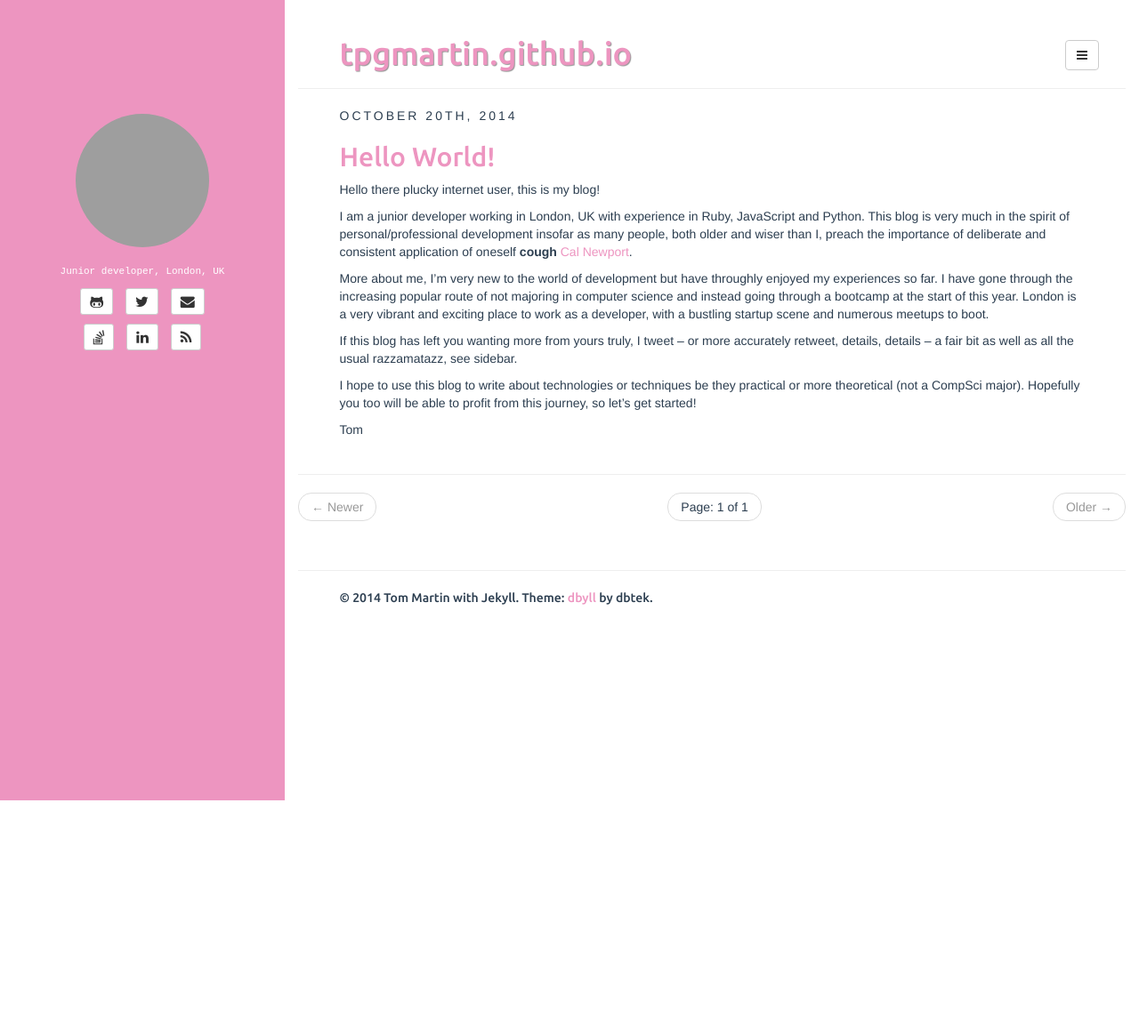
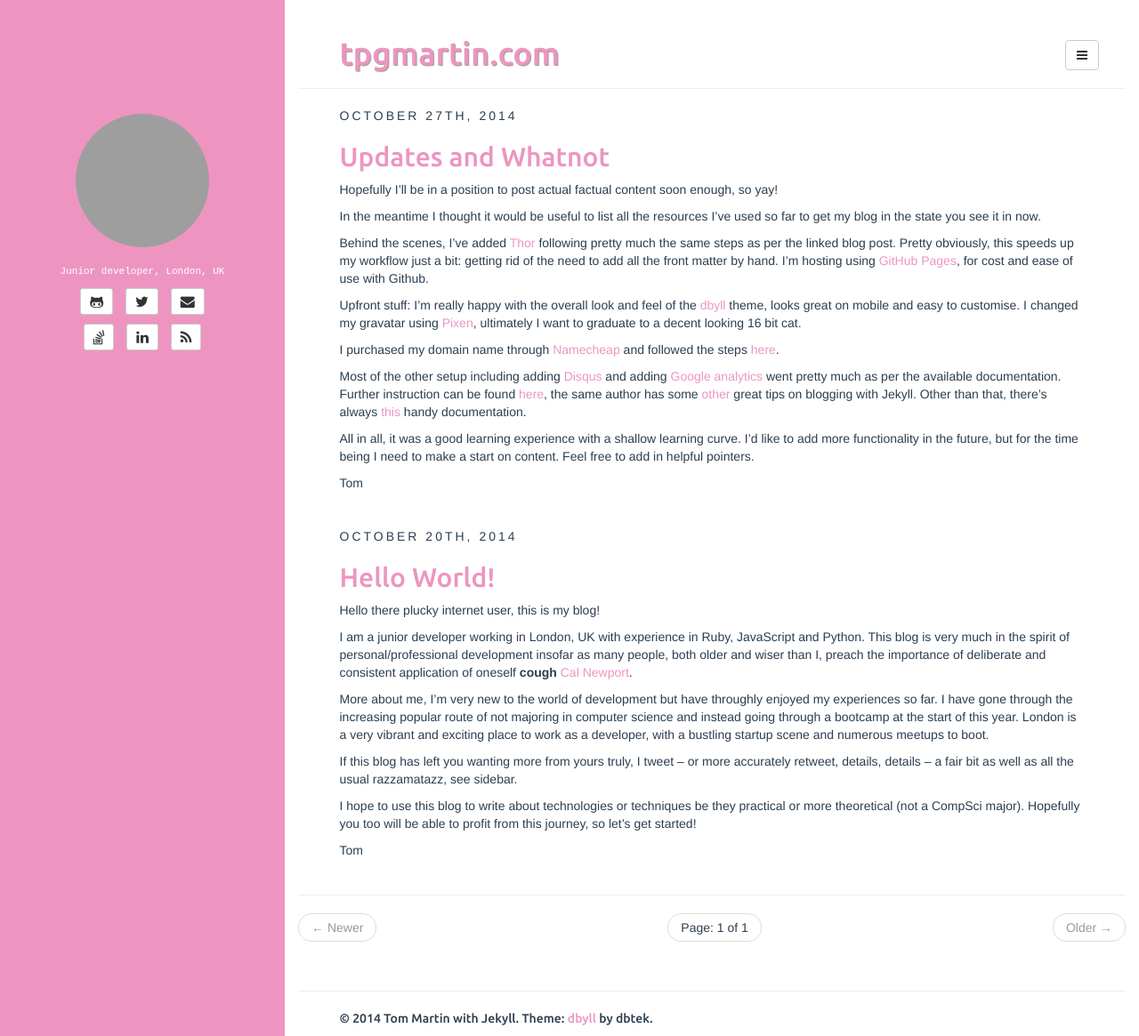
Before and after one commit to tpgmartin/tpgmartin.github.io, a Jekyll site: the page built from index.html, in a window 1280 px wide and 1165 px high. Shown: the whole window at 89% size. Built offline with Jekyll 4.4.1, drawn with Linux system fonts in a browser that asks for light colours; the list of posts is cut into pages by our own code; grey boxes are pictures that could not be loaded.

Commit message:
Updates to README, config, added first post

```diff
--- a/_config.yml
+++ b/_config.yml
@@ -12,7 +12,7 @@ defaults:
     scope:
       path: "" # empty string for all files
     values:
-      title: tpgmartin.github.io
+      title: tpgmartin.com
 
 description: A blog on programming and things
 author:
--- /dev/null
+++ b/_posts/2014-10-27-updates-and-whatnot.md
@@ -0,0 +1,24 @@
+---
+layout: post
+comments: true
+title: "Updates and Whatnot"
+categories: [general, update]
+tags: [update]
+fullview: true
+ -
+---
+Hopefully I'll be in a position to post actual factual content soon enough, so yay!
+
+In the meantime I thought it would be useful to list all the resources I've used so far to get my blog in the state you see it in now.
+
+Behind the scenes, I've added [Thor](http://jonasforsberg.se/2012/12/28/create-jekyll-posts-from-the-command-line) following pretty much the same steps as per the linked blog post. Pretty obviously, this speeds up my workflow just a bit: getting rid of the need to add all the front matter by hand. I'm hosting using [GitHub Pages](https://pages.github.com/), for cost and ease of use with Github.
+
+Upfront stuff: I'm really happy with the overall look and feel of the [dbyll](https://github.com/dbtek/dbyll) theme, looks great on mobile and easy to customise. I changed my gravatar using [Pixen](http://pixenapp.com/), ultimately I want to graduate to a decent looking 16 bit cat.
+
+I purchased my domain name through [Namecheap](https://www.namecheap.com/) and followed the steps [here](http://davidensinger.com/2013/03/setting-the-dns-for-github-pages-on-namecheap/).
+
+Most of the other setup including adding [Disqus](https://disqus.com/) and adding [Google analytics](http://www.google.com/analytics/) went pretty much as per the available documentation. Further instruction can be found [here](http://joshualande.com/jekyll-github-pages-poole/), the same author has some [other](http://joshualande.com/short-urls-jekyll/) great tips on blogging with Jekyll. Other than that, there's always [this](http://jekyllbootstrap.com/) handy documentation.
+
+All in all, it was a good learning experience with a shallow learning curve. I'd like to add more functionality in the future, but for the time being I need to make a start on content. Feel free to add in helpful pointers.
+
+Tom
```
Also changed, not shown: README.md.
